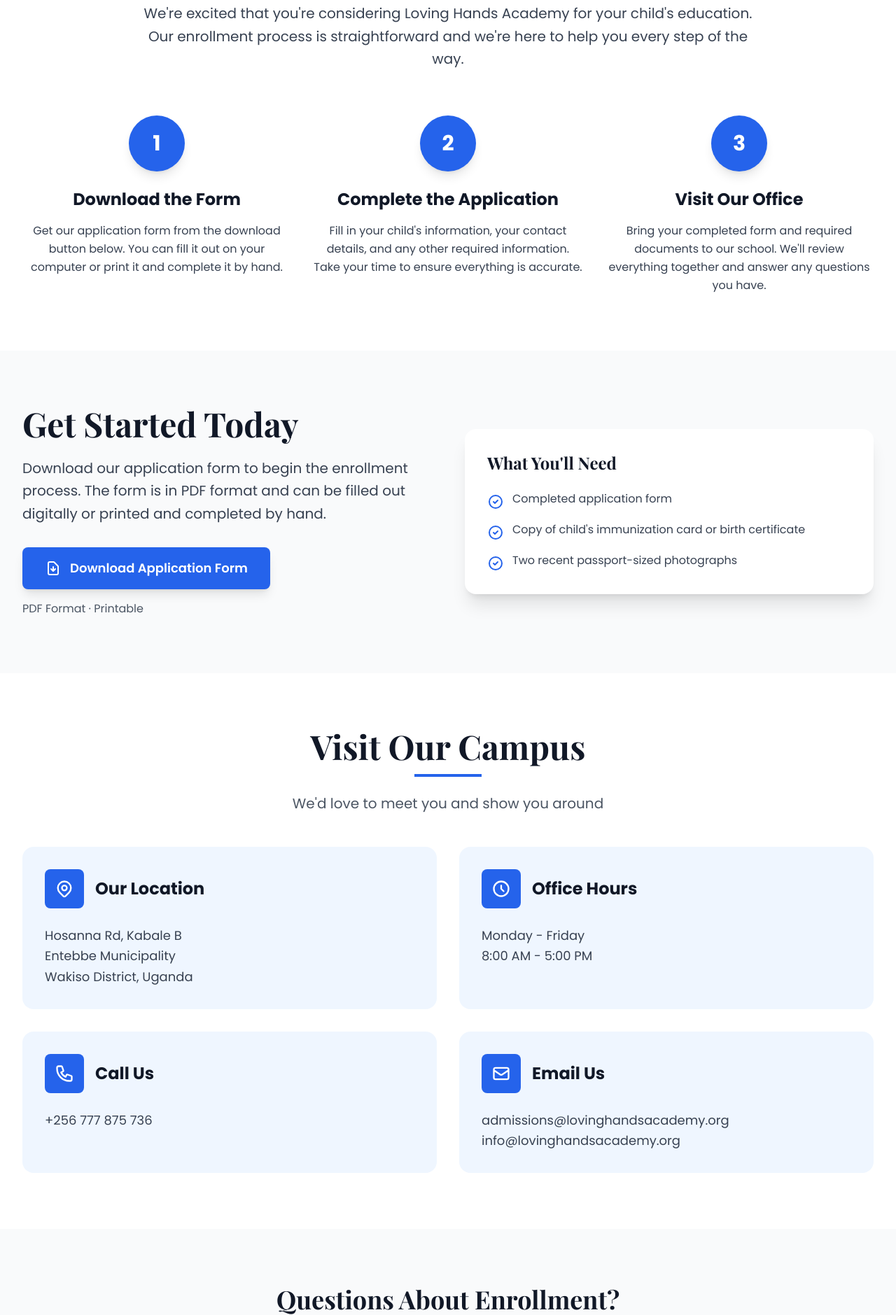
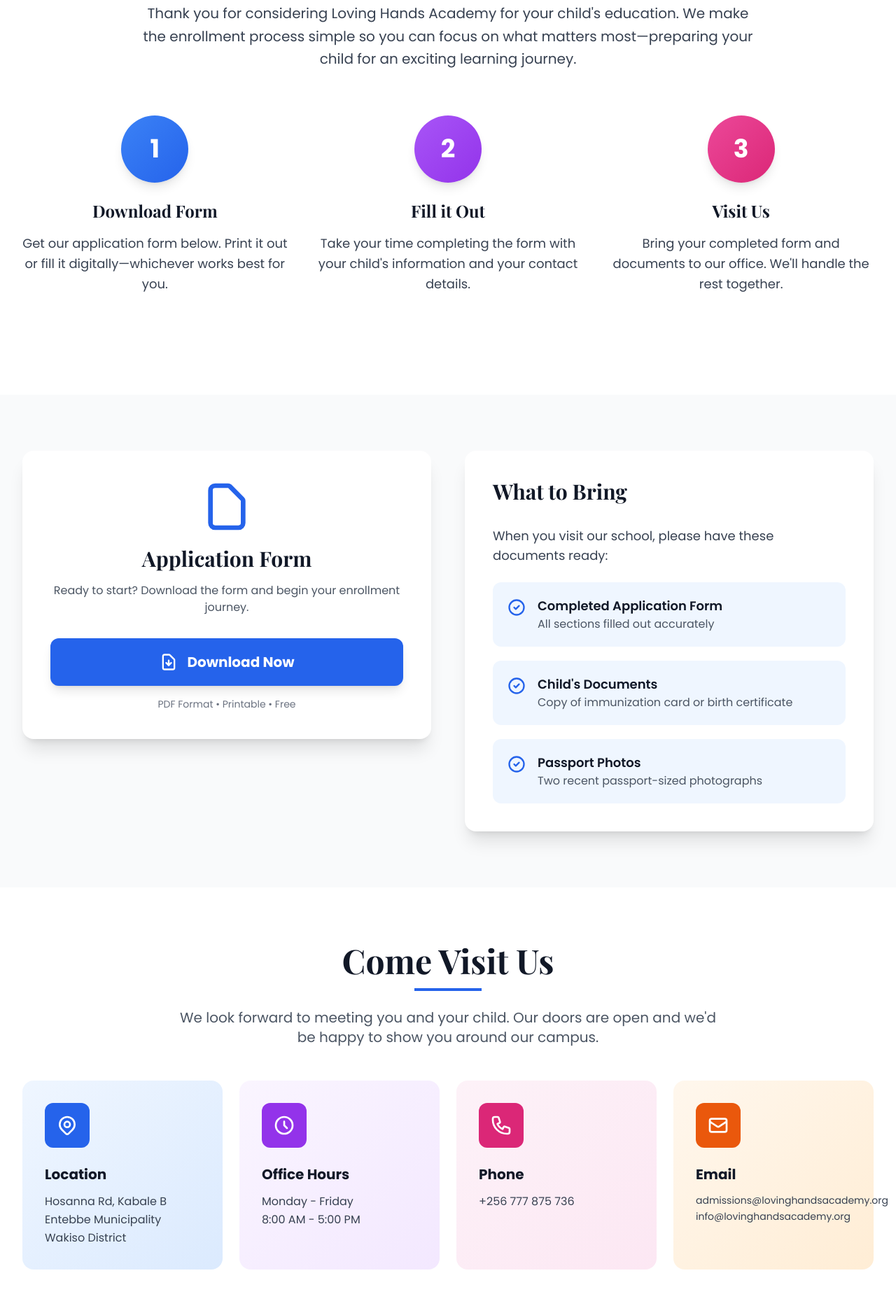
Before and after one commit to hhelsa/lovinghandsacademy-website, a website: page admissions.html in a window 1280 px wide. Shown: the part 569-2448 px from the top of the page at 70% size. Drawn offline with nearby package versions, Linux system fonts and the light colour scheme.

Commit message:
changes to the admissions apge

```diff
--- a/admissions.html
+++ b/admissions.html
@@ -15,10 +15,6 @@
 
         .font-playfair {
             font-family: 'Playfair Display', serif;
-        }
-
-        html {
-            scroll-behavior: smooth;
         }
 
         .nav-link {
@@ -68,16 +64,16 @@
     <!-- Navigation -->
     <nav class="bg-white shadow-md fixed w-full top-0 z-50">
         <div class="max-w-7xl mx-auto px-4 sm:px-6 lg:px-8">
-            <div class="flex justify-between items-center h-16 sm:h-20">
-                <a href="index.html" class="flex items-center space-x-2 sm:space-x-3 flex-shrink min-w-0">
+            <div class="flex justify-between items-center h-20 sm:h-24">
+                <a href="index.html" class="flex items-center space-x-3 sm:space-x-4 flex-shrink min-w-0">
                     <img
                         src="https://i.ibb.co/5xrRvbRq/lha-logo-final.png"
                         alt="Loving Hands Academy Logo"
-                        class="h-8 sm:h-12 w-auto object-contain flex-shrink-0"
+                        class="h-12 sm:h-16 w-auto object-contain flex-shrink-0"
                     >
                     <div class="min-w-0">
-                        <h1 class="text-sm sm:text-xl font-bold font-playfair text-blue-600 truncate">Loving Hands Academy</h1>
-                        <p class="text-[8px] sm:text-[10px] text-gray-600 italic">Wisdom for Generations</p>
+                        <h1 class="text-base sm:text-2xl font-bold font-playfair text-blue-600 truncate">Loving Hands Academy</h1>
+                        <p class="text-[10px] sm:text-xs text-gray-600 italic">Wisdom for Generations</p>
                     </div>
                 </a>
 
@@ -112,7 +108,7 @@
 
     <!-- Page Header -->
     <section class="relative h-96 flex items-center justify-center text-white pt-20">
-        <div class="absolute inset-0 bg-cover bg-center" style="background-image: url('https://i.ibb.co/4gNsCws7/IMG-1885.jpg');">
+        <div class="absolute inset-0 bg-cover bg-center" style="background-image: url('https://i.ibb.co/GC6P1Tw/IMG-1885.jpg');">
             <div class="page-header-overlay absolute inset-0"></div>
         </div>
         <div class="relative z-10 text-center px-4">
@@ -121,158 +117,170 @@
         </div>
     </section>
 
-    <!-- Intro Section -->
+    <!-- Welcome Section -->
     <section class="py-20 bg-white">
         <div class="max-w-7xl mx-auto px-4 sm:px-6 lg:px-8">
             <div class="max-w-4xl mx-auto text-center mb-16">
-                <h2 class="text-4xl md:text-5xl font-bold font-playfair text-gray-900 mb-6">How to Enroll Your Child</h2>
+                <h2 class="text-4xl md:text-5xl font-bold font-playfair text-gray-900 mb-6">Enroll Your Child Today</h2>
                 <div class="w-24 h-1 bg-blue-600 mx-auto mb-8"></div>
                 <p class="text-xl text-gray-700 leading-relaxed">
-                    We're excited that you're considering Loving Hands Academy for your child's education. Our enrollment process is straightforward and we're here to help you every step of the way.
+                    Thank you for considering Loving Hands Academy for your child's education. We make the enrollment process simple so you can focus on what matters most—preparing your child for an exciting learning journey.
                 </p>
             </div>
 
-            <div class="grid md:grid-cols-3 gap-8">
+            <!-- Three Steps -->
+            <div class="grid md:grid-cols-3 gap-10 mb-16">
                 <div class="text-center">
-                    <div class="w-20 h-20 bg-blue-600 rounded-full flex items-center justify-center mx-auto mb-6 shadow-lg">
-                        <span class="text-3xl font-bold text-white">1</span>
+                    <div class="w-24 h-24 bg-gradient-to-br from-blue-500 to-blue-600 rounded-full flex items-center justify-center mx-auto mb-6 shadow-lg">
+                        <span class="text-4xl font-bold text-white">1</span>
                     </div>
-                    <h3 class="text-2xl font-bold text-gray-900 mb-4">Download the Form</h3>
-                    <p class="text-gray-700 leading-relaxed">Get our application form from the download button below. You can fill it out on your computer or print it and complete it by hand.</p>
+                    <h3 class="text-2xl font-bold font-playfair text-gray-900 mb-4">Download Form</h3>
+                    <p class="text-gray-700 leading-relaxed text-lg">Get our application form below. Print it out or fill it digitally—whichever works best for you.</p>
                 </div>
 
                 <div class="text-center">
-                    <div class="w-20 h-20 bg-blue-600 rounded-full flex items-center justify-center mx-auto mb-6 shadow-lg">
-                        <span class="text-3xl font-bold text-white">2</span>
+                    <div class="w-24 h-24 bg-gradient-to-br from-purple-500 to-purple-600 rounded-full flex items-center justify-center mx-auto mb-6 shadow-lg">
+                        <span class="text-4xl font-bold text-white">2</span>
                     </div>
-                    <h3 class="text-2xl font-bold text-gray-900 mb-4">Complete the Application</h3>
-                    <p class="text-gray-700 leading-relaxed">Fill in your child's information, your contact details, and any other required information. Take your time to ensure everything is accurate.</p>
+                    <h3 class="text-2xl font-bold font-playfair text-gray-900 mb-4">Fill it Out</h3>
+                    <p class="text-gray-700 leading-relaxed text-lg">Take your time completing the form with your child's information and your contact details.</p>
                 </div>
 
                 <div class="text-center">
-                    <div class="w-20 h-20 bg-blue-600 rounded-full flex items-center justify-center mx-auto mb-6 shadow-lg">
-                        <span class="text-3xl font-bold text-white">3</span>
+                    <div class="w-24 h-24 bg-gradient-to-br from-pink-500 to-pink-600 rounded-full flex items-center justify-center mx-auto mb-6 shadow-lg">
+                        <span class="text-4xl font-bold text-white">3</span>
                     </div>
-                    <h3 class="text-2xl font-bold text-gray-900 mb-4">Visit Our Office</h3>
-                    <p class="text-gray-700 leading-relaxed">Bring your completed form and required documents to our school. We'll review everything together and answer any questions you have.</p>
+                    <h3 class="text-2xl font-bold font-playfair text-gray-900 mb-4">Visit Us</h3>
+                    <p class="text-gray-700 leading-relaxed text-lg">Bring your completed form and documents to our office. We'll handle the rest together.</p>
                 </div>
             </div>
         </div>
     </section>
 
-    <!-- Download Section -->
+    <!-- Download & Requirements -->
     <section class="py-20 bg-gray-50">
         <div class="max-w-7xl mx-auto px-4 sm:px-6 lg:px-8">
-            <div class="grid md:grid-cols-2 gap-12 items-center">
-                <div>
-                    <h2 class="text-4xl md:text-5xl font-bold font-playfair text-gray-900 mb-6">Get Started Today</h2>
-                    <p class="text-xl text-gray-700 mb-8 leading-relaxed">
-                        Download our application form to begin the enrollment process. The form is in PDF format and can be filled out digitally or printed and completed by hand.
-                    </p>
+            <div class="grid md:grid-cols-2 gap-12 items-start">
+                <!-- Download Card -->
+                <div class="bg-white rounded-2xl shadow-xl p-10">
+                    <div class="text-center mb-8">
+                        <svg class="w-20 h-20 mx-auto text-blue-600 mb-4" fill="none" stroke="currentColor" viewBox="0 0 24 24">
+                            <path stroke-linecap="round" stroke-linejoin="round" stroke-width="2" d="M7 21h10a2 2 0 002-2V9.414a1 1 0 00-.293-.707l-5.414-5.414A1 1 0 0012.586 3H7a2 2 0 00-2 2v14a2 2 0 002 2z"/>
+                        </svg>
+                        <h3 class="text-3xl font-bold font-playfair text-gray-900 mb-4">Application Form</h3>
+                        <p class="text-gray-600 mb-8">Ready to start? Download the form and begin your enrollment journey.</p>
+                    </div>
 
-                    <a href="LHA-Application-Form.pdf" download class="inline-flex items-center bg-blue-600 text-white px-8 py-4 rounded-lg font-semibold text-lg hover:bg-blue-700 transition shadow-lg">
-                        <svg class="w-6 h-6 mr-3" fill="none" stroke="currentColor" viewBox="0 0 24 24">
+                    <a href="LHA-Application-Form.pdf" download class="block w-full bg-blue-600 text-white text-center px-8 py-5 rounded-xl font-bold text-xl hover:bg-blue-700 transition shadow-lg mb-4">
+                        <div class="flex items-center justify-center">
+                            <svg class="w-7 h-7 mr-3" fill="none" stroke="currentColor" viewBox="0 0 24 24">
                                 <path stroke-linecap="round" stroke-linejoin="round" stroke-width="2" d="M12 10v6m0 0l-3-3m3 3l3-3m2 8H7a2 2 0 01-2-2V5a2 2 0 012-2h5.586a1 1 0 01.707.293l5.414 5.414a1 1 0 01.293.707V19a2 2 0 01-2 2z"/>
                             </svg>
-                        Download Application Form
+                            Download Now
+                        </div>
                     </a>
-
-                    <p class="text-gray-600 mt-4">PDF Format · Printable</p>
+                    <p class="text-center text-sm text-gray-500">PDF Format • Printable • Free</p>
                 </div>
 
-                <div class="bg-white rounded-2xl shadow-xl p-8">
-                    <h3 class="text-2xl font-bold font-playfair text-gray-900 mb-6">What You'll Need</h3>
-                    <ul class="space-y-4">
-                        <li class="flex items-start">
-                            <svg class="w-6 h-6 text-blue-600 mr-3 flex-shrink-0 mt-1" fill="none" stroke="currentColor" viewBox="0 0 24 24">
+                <!-- Requirements Card -->
+                <div class="bg-white rounded-2xl shadow-xl p-10">
+                    <h3 class="text-3xl font-bold font-playfair text-gray-900 mb-8">What to Bring</h3>
+                    <p class="text-gray-700 mb-6 text-lg">When you visit our school, please have these documents ready:</p>
+
+                    <div class="space-y-5">
+                        <div class="flex items-start bg-blue-50 rounded-xl p-5">
+                            <svg class="w-7 h-7 text-blue-600 mr-4 flex-shrink-0 mt-0.5" fill="none" stroke="currentColor" viewBox="0 0 24 24">
                                 <path stroke-linecap="round" stroke-linejoin="round" stroke-width="2" d="M9 12l2 2 4-4m6 2a9 9 0 11-18 0 9 9 0 0118 0z"/>
                             </svg>
-                            <span class="text-gray-700">Completed application form</span>
-                        </li>
-                        <li class="flex items-start">
-                            <svg class="w-6 h-6 text-blue-600 mr-3 flex-shrink-0 mt-1" fill="none" stroke="currentColor" viewBox="0 0 24 24">
+                            <div>
+                                <p class="font-semibold text-gray-900 text-lg">Completed Application Form</p>
+                                <p class="text-gray-600">All sections filled out accurately</p>
+                            </div>
+                        </div>
+
+                        <div class="flex items-start bg-blue-50 rounded-xl p-5">
+                            <svg class="w-7 h-7 text-blue-600 mr-4 flex-shrink-0 mt-0.5" fill="none" stroke="currentColor" viewBox="0 0 24 24">
                                 <path stroke-linecap="round" stroke-linejoin="round" stroke-width="2" d="M9 12l2 2 4-4m6 2a9 9 0 11-18 0 9 9 0 0118 0z"/>
                             </svg>
-                            <span class="text-gray-700">Copy of child's immunization card or birth certificate</span>
-                        </li>
-                        <li class="flex items-start">
-                            <svg class="w-6 h-6 text-blue-600 mr-3 flex-shrink-0 mt-1" fill="none" stroke="currentColor" viewBox="0 0 24 24">
+                            <div>
+                                <p class="font-semibold text-gray-900 text-lg">Child's Documents</p>
+                                <p class="text-gray-600">Copy of immunization card or birth certificate</p>
+                            </div>
+                        </div>
+
+                        <div class="flex items-start bg-blue-50 rounded-xl p-5">
+                            <svg class="w-7 h-7 text-blue-600 mr-4 flex-shrink-0 mt-0.5" fill="none" stroke="currentColor" viewBox="0 0 24 24">
                                 <path stroke-linecap="round" stroke-linejoin="round" stroke-width="2" d="M9 12l2 2 4-4m6 2a9 9 0 11-18 0 9 9 0 0118 0z"/>
                             </svg>
-                            <span class="text-gray-700">Two recent passport-sized photographs</span>
-                        </li>
-                    </ul>
+                            <div>
+                                <p class="font-semibold text-gray-900 text-lg">Passport Photos</p>
+                                <p class="text-gray-600">Two recent passport-sized photographs</p>
+                            </div>
+                        </div>
+                    </div>
                 </div>
             </div>
         </div>
     </section>
 
-    <!-- Visit Us Section -->
+    <!-- Visit Information -->
     <section class="py-20 bg-white">
         <div class="max-w-7xl mx-auto px-4 sm:px-6 lg:px-8">
             <div class="text-center mb-12">
-                <h2 class="text-4xl md:text-5xl font-bold font-playfair text-gray-900 mb-4">Visit Our Campus</h2>
+                <h2 class="text-4xl md:text-5xl font-bold font-playfair text-gray-900 mb-4">Come Visit Us</h2>
                 <div class="w-24 h-1 bg-blue-600 mx-auto mb-6"></div>
-                <p class="text-xl text-gray-600">We'd love to meet you and show you around</p>
+                <p class="text-xl text-gray-600 max-w-3xl mx-auto">We look forward to meeting you and your child. Our doors are open and we'd be happy to show you around our campus.</p>
             </div>
 
-            <div class="grid md:grid-cols-2 gap-8">
-                <div class="bg-blue-50 rounded-2xl p-8 card-hover">
-                    <div class="flex items-center mb-6">
-                        <div class="w-14 h-14 bg-blue-600 rounded-lg flex items-center justify-center mr-4">
-                            <svg class="w-7 h-7 text-white" fill="none" stroke="currentColor" viewBox="0 0 24 24">
+            <div class="grid md:grid-cols-2 lg:grid-cols-4 gap-6">
+                <div class="bg-gradient-to-br from-blue-50 to-blue-100 rounded-2xl p-8 card-hover">
+                    <div class="w-16 h-16 bg-blue-600 rounded-xl flex items-center justify-center mb-6">
+                        <svg class="w-8 h-8 text-white" fill="none" stroke="currentColor" viewBox="0 0 24 24">
                             <path stroke-linecap="round" stroke-linejoin="round" stroke-width="2" d="M17.657 16.657L13.414 20.9a1.998 1.998 0 01-2.827 0l-4.244-4.243a8 8 0 1111.314 0z"/>
                             <path stroke-linecap="round" stroke-linejoin="round" stroke-width="2" d="M15 11a3 3 0 11-6 0 3 3 0 016 0z"/>
                         </svg>
                     </div>
-                        <h3 class="text-2xl font-bold text-gray-900">Our Location</h3>
-                    </div>
-                    <p class="text-lg text-gray-700 leading-relaxed">
+                    <h3 class="text-xl font-bold text-gray-900 mb-3">Location</h3>
+                    <p class="text-gray-700 leading-relaxed">
                         Hosanna Rd, Kabale B<br>
                         Entebbe Municipality<br>
-                        Wakiso District, Uganda
+                        Wakiso District
                     </p>
                 </div>
 
-                <div class="bg-blue-50 rounded-2xl p-8 card-hover">
-                    <div class="flex items-center mb-6">
-                        <div class="w-14 h-14 bg-blue-600 rounded-lg flex items-center justify-center mr-4">
-                            <svg class="w-7 h-7 text-white" fill="none" stroke="currentColor" viewBox="0 0 24 24">
+                <div class="bg-gradient-to-br from-purple-50 to-purple-100 rounded-2xl p-8 card-hover">
+                    <div class="w-16 h-16 bg-purple-600 rounded-xl flex items-center justify-center mb-6">
+                        <svg class="w-8 h-8 text-white" fill="none" stroke="currentColor" viewBox="0 0 24 24">
                             <path stroke-linecap="round" stroke-linejoin="round" stroke-width="2" d="M12 8v4l3 3m6-3a9 9 0 11-18 0 9 9 0 0118 0z"/>
                         </svg>
                     </div>
-                        <h3 class="text-2xl font-bold text-gray-900">Office Hours</h3>
-                    </div>
-                    <p class="text-lg text-gray-700 leading-relaxed">
+                    <h3 class="text-xl font-bold text-gray-900 mb-3">Office Hours</h3>
+                    <p class="text-gray-700 leading-relaxed">
                         Monday - Friday<br>
                         8:00 AM - 5:00 PM
                     </p>
                 </div>
 
-                <div class="bg-blue-50 rounded-2xl p-8 card-hover">
-                    <div class="flex items-center mb-6">
-                        <div class="w-14 h-14 bg-blue-600 rounded-lg flex items-center justify-center mr-4">
-                            <svg class="w-7 h-7 text-white" fill="none" stroke="currentColor" viewBox="0 0 24 24">
+                <div class="bg-gradient-to-br from-pink-50 to-pink-100 rounded-2xl p-8 card-hover">
+                    <div class="w-16 h-16 bg-pink-600 rounded-xl flex items-center justify-center mb-6">
+                        <svg class="w-8 h-8 text-white" fill="none" stroke="currentColor" viewBox="0 0 24 24">
                             <path stroke-linecap="round" stroke-linejoin="round" stroke-width="2" d="M3 5a2 2 0 012-2h3.28a1 1 0 01.948.684l1.498 4.493a1 1 0 01-.502 1.21l-2.257 1.13a11.042 11.042 0 005.516 5.516l1.13-2.257a1 1 0 011.21-.502l4.493 1.498a1 1 0 01.684.949V19a2 2 0 01-2 2h-1C9.716 21 3 14.284 3 6V5z"/>
                         </svg>
                     </div>
-                        <h3 class="text-2xl font-bold text-gray-900">Call Us</h3>
-                    </div>
-                    <p class="text-lg text-gray-700 leading-relaxed">
+                    <h3 class="text-xl font-bold text-gray-900 mb-3">Phone</h3>
+                    <p class="text-gray-700 leading-relaxed">
                         +256 777 875 736
                     </p>
                 </div>
 
-                <div class="bg-blue-50 rounded-2xl p-8 card-hover">
-                    <div class="flex items-center mb-6">
-                        <div class="w-14 h-14 bg-blue-600 rounded-lg flex items-center justify-center mr-4">
-                            <svg class="w-7 h-7 text-white" fill="none" stroke="currentColor" viewBox="0 0 24 24">
+                <div class="bg-gradient-to-br from-orange-50 to-orange-100 rounded-2xl p-8 card-hover">
+                    <div class="w-16 h-16 bg-orange-600 rounded-xl flex items-center justify-center mb-6">
+                        <svg class="w-8 h-8 text-white" fill="none" stroke="currentColor" viewBox="0 0 24 24">
                             <path stroke-linecap="round" stroke-linejoin="round" stroke-width="2" d="M3 8l7.89 5.26a2 2 0 002.22 0L21 8M5 19h14a2 2 0 002-2V7a2 2 0 00-2-2H5a2 2 0 00-2 2v10a2 2 0 002 2z"/>
                         </svg>
                     </div>
-                        <h3 class="text-2xl font-bold text-gray-900">Email Us</h3>
-                    </div>
-                    <p class="text-lg text-gray-700 leading-relaxed">
+                    <h3 class="text-xl font-bold text-gray-900 mb-3">Email</h3>
+                    <p class="text-gray-700 leading-relaxed text-sm">
                         admissions@lovinghandsacademy.org<br>
                         info@lovinghandsacademy.org
                     </p>
@@ -281,16 +289,23 @@
         </div>
     </section>
 
-    <!-- Help Section -->
+    <!-- Questions Section -->
     <section class="py-20 bg-gray-50">
-        <div class="max-w-4xl mx-auto px-4 sm:px-6 lg:px-8 text-center">
-            <h2 class="text-3xl md:text-4xl font-bold font-playfair text-gray-900 mb-6">Questions About Enrollment?</h2>
-            <p class="text-xl text-gray-700 leading-relaxed mb-8">
+        <div class="max-w-5xl mx-auto px-4 sm:px-6 lg:px-8">
+            <div class="bg-white rounded-3xl shadow-2xl p-12 text-center">
+                <div class="w-20 h-20 bg-blue-600 rounded-full flex items-center justify-center mx-auto mb-8">
+                    <svg class="w-10 h-10 text-white" fill="none" stroke="currentColor" viewBox="0 0 24 24">
+                        <path stroke-linecap="round" stroke-linejoin="round" stroke-width="2" d="M8.228 9c.549-1.165 2.03-2 3.772-2 2.21 0 4 1.343 4 3 0 1.4-1.278 2.575-3.006 2.907-.542.104-.994.54-.994 1.093m0 3h.01M21 12a9 9 0 11-18 0 9 9 0 0118 0z"/>
+                    </svg>
+                </div>
+                <h2 class="text-3xl md:text-4xl font-bold font-playfair text-gray-900 mb-6">Have Questions?</h2>
+                <p class="text-xl text-gray-700 leading-relaxed mb-8 max-w-2xl mx-auto">
                     If you have any questions about the application process, please contact us at +256 777 875 736 or email us at the addresses above.
                 </p>
-            <a href="contact.html" class="inline-block bg-blue-600 text-white px-8 py-4 rounded-lg font-semibold text-lg hover:bg-blue-700 transition shadow-lg">
-                Get in Touch
+                <a href="contact.html" class="inline-block bg-blue-600 text-white px-10 py-4 rounded-full font-bold text-lg hover:bg-blue-700 transition shadow-lg">
+                    Contact Us
                 </a>
+            </div>
         </div>
     </section>
 
@@ -299,14 +314,14 @@
         <div class="max-w-7xl mx-auto px-4 sm:px-6 lg:px-8">
             <div class="grid md:grid-cols-4 gap-12 mb-12">
                 <div class="md:col-span-2">
-                    <div class="flex items-center space-x-3 mb-4">
+                    <div class="flex items-center space-x-4 mb-4">
                         <img
                             src="https://i.ibb.co/5xrRvbRq/lha-logo-final.png"
                             alt="Loving Hands Academy Logo"
-                            class="h-12 w-auto object-contain"
+                            class="h-16 w-auto object-contain"
                         >
                         <div>
-                            <h3 class="text-xl font-bold font-playfair">Loving Hands Academy</h3>
+                            <h3 class="text-2xl font-bold font-playfair">Loving Hands Academy</h3>
                             <p class="text-lg italic text-blue-400">Wisdom for Generations</p>
                         </div>
                     </div>
```
Also changed, not shown: docs/admissions.html (+8 -8 lines). Lines whose indentation alone changed are shown as unchanged.
